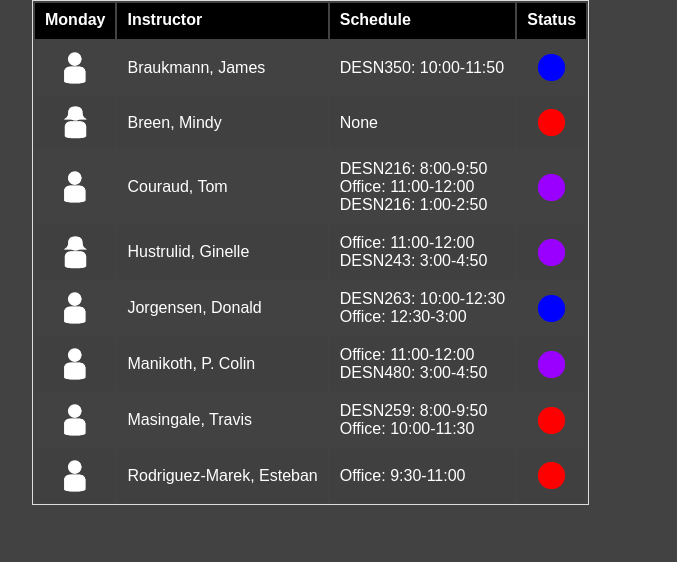
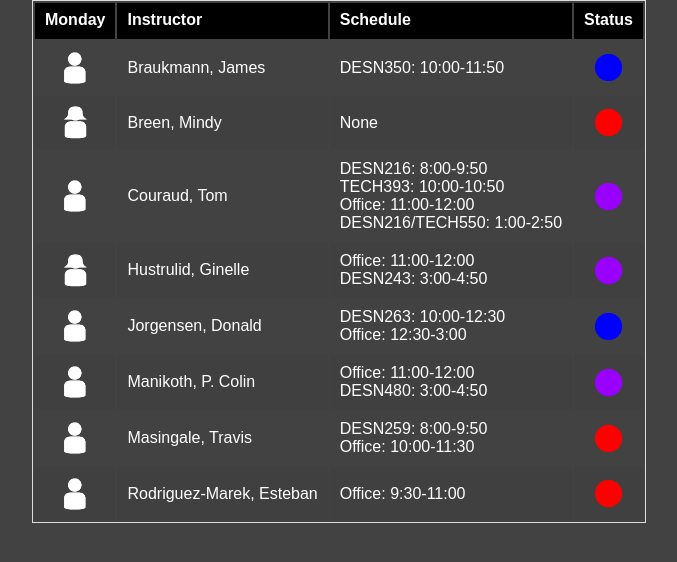
Before and after one commit to x78370/status-board-1, a plain HTML site: page index.html in a window 1280 px wide. Shown: the whole page, without its empty margins (108-785 px from the left). Drawn offline with Linux system fonts and the light colour scheme; a web font is replaced by a local one.

Commit message:
fixed missing info

```diff
--- a/index.html
+++ b/index.html
@@ -38,8 +38,9 @@
       <td><img src="img/maleicon.png" alt="" /></td>
       <td colspan="2">Couraud, Tom</td>
       <td>DESN216: 8:00-9:50<br>
+          TECH393: 10:00-10:50<br>
           Office: 11:00-12:00<br>
-          DESN216: 1:00-2:50
+          DESN216/TECH550: 1:00-2:50
       </td>
       <td><img src="img/purple-inclass.png" alt="" /></td>
     </tr>
```
Also changed, not shown: 1 other file.
